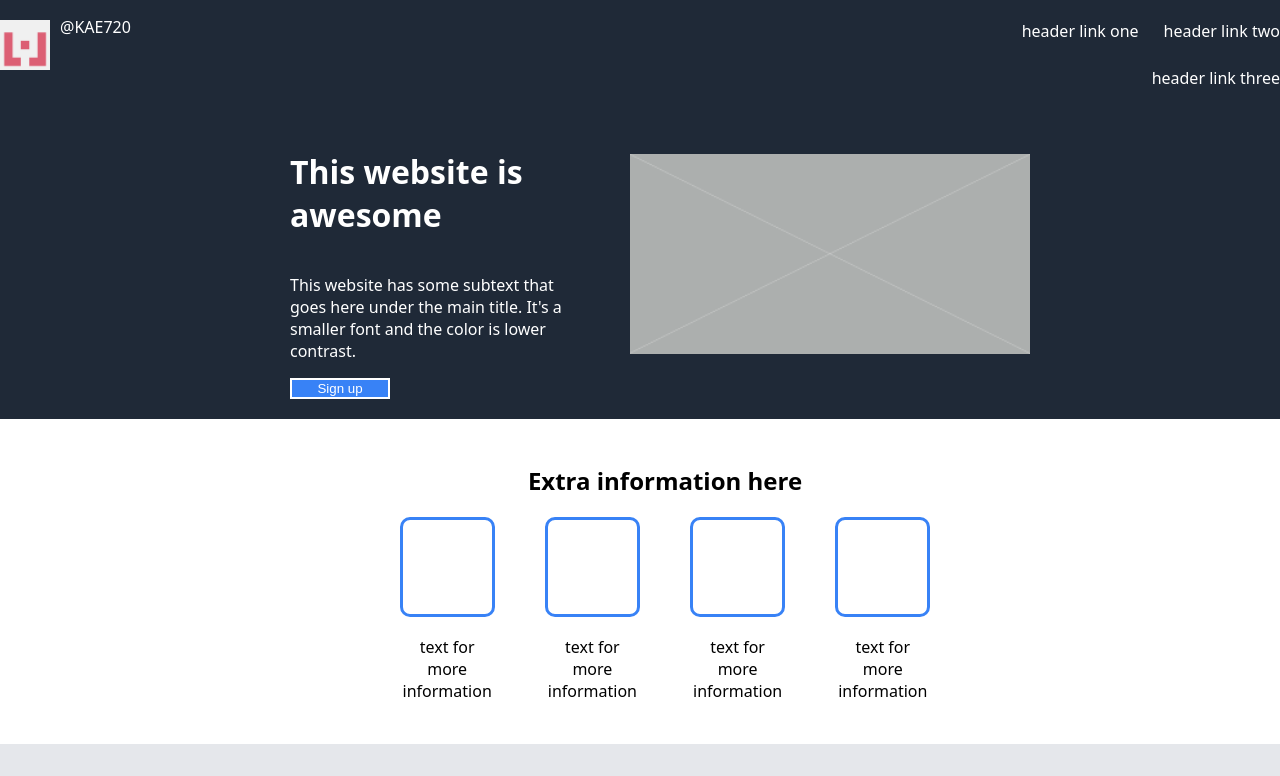
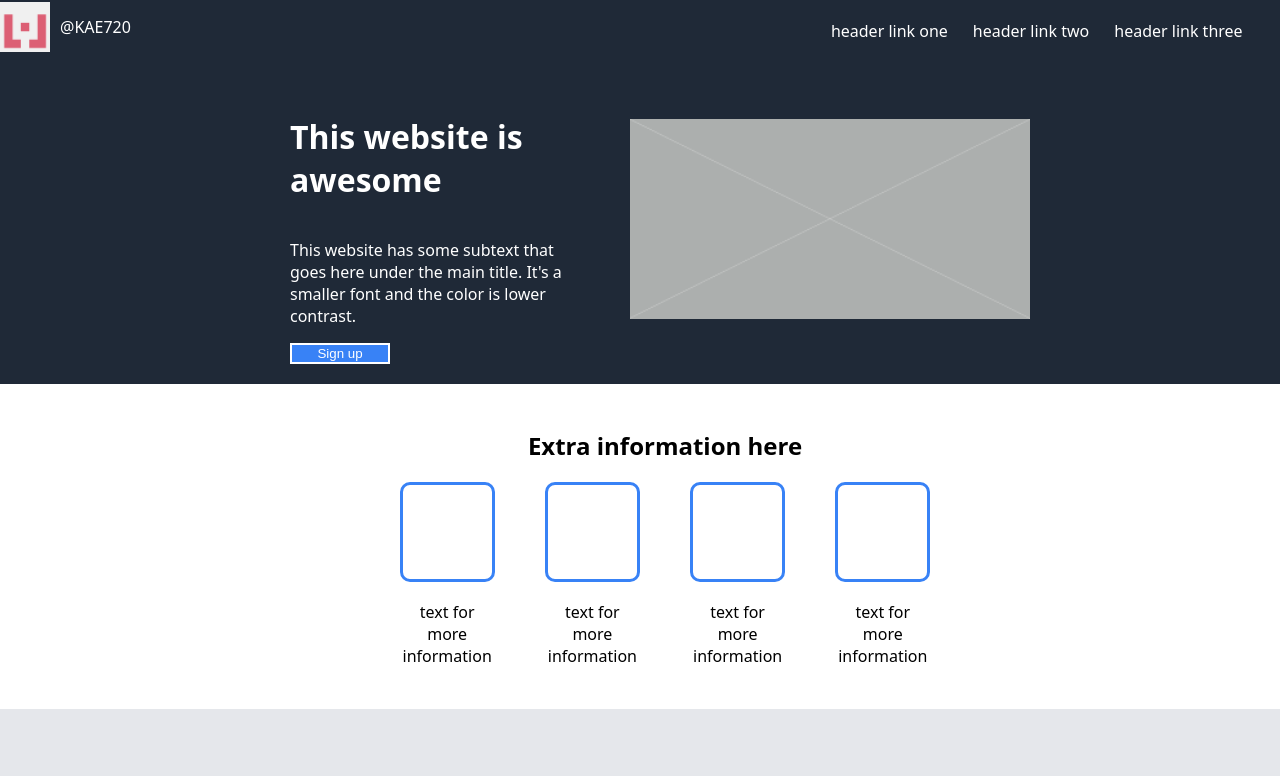
Before and after one commit to KAE720/Landing-Page, a plain HTML site: page index.html in a window 1280 px wide. Shown: the top 776 px of the page. Drawn offline with Linux system fonts and the light colour scheme.

Commit message:
corrected some of the links to be viewed at 100% properly

```diff
--- a/stylesheet.css
+++ b/stylesheet.css
@@ -25,7 +25,7 @@ nav {
 
     justify-content: flex-end;
     margin-top: 20px;
-    margin-left: 850px;
+    margin-left: 700px;
     gap: 25px;
     flex-wrap: wrap;
 
```
Also changed, not shown: index.html (+1 -1 lines).
